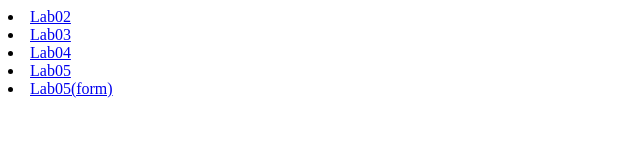
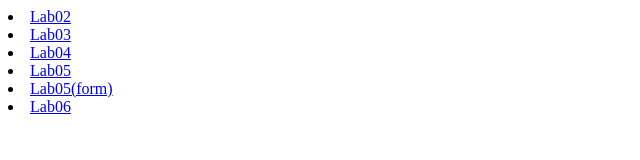
Before and after one commit to aitzazhassan54/aitzazhassan54.github.io, a plain HTML site: page index.html in a window 1280 px wide. Shown: the full height of the page, 0-640 px from the left. Drawn offline with Linux system fonts and the light colour scheme.

Commit message:
lab06 pushed

```diff
--- a/index.html
+++ b/index.html
@@ -3,3 +3,4 @@
 <li><a href="Lab04/">Lab04</a></li>
 <li><a href="Lab05/">Lab05</a></li>
 <li><a href="Lab05/form.html">Lab05(form)</a></li>
+<li><a href="Lab06/">Lab06</a></li>
```
